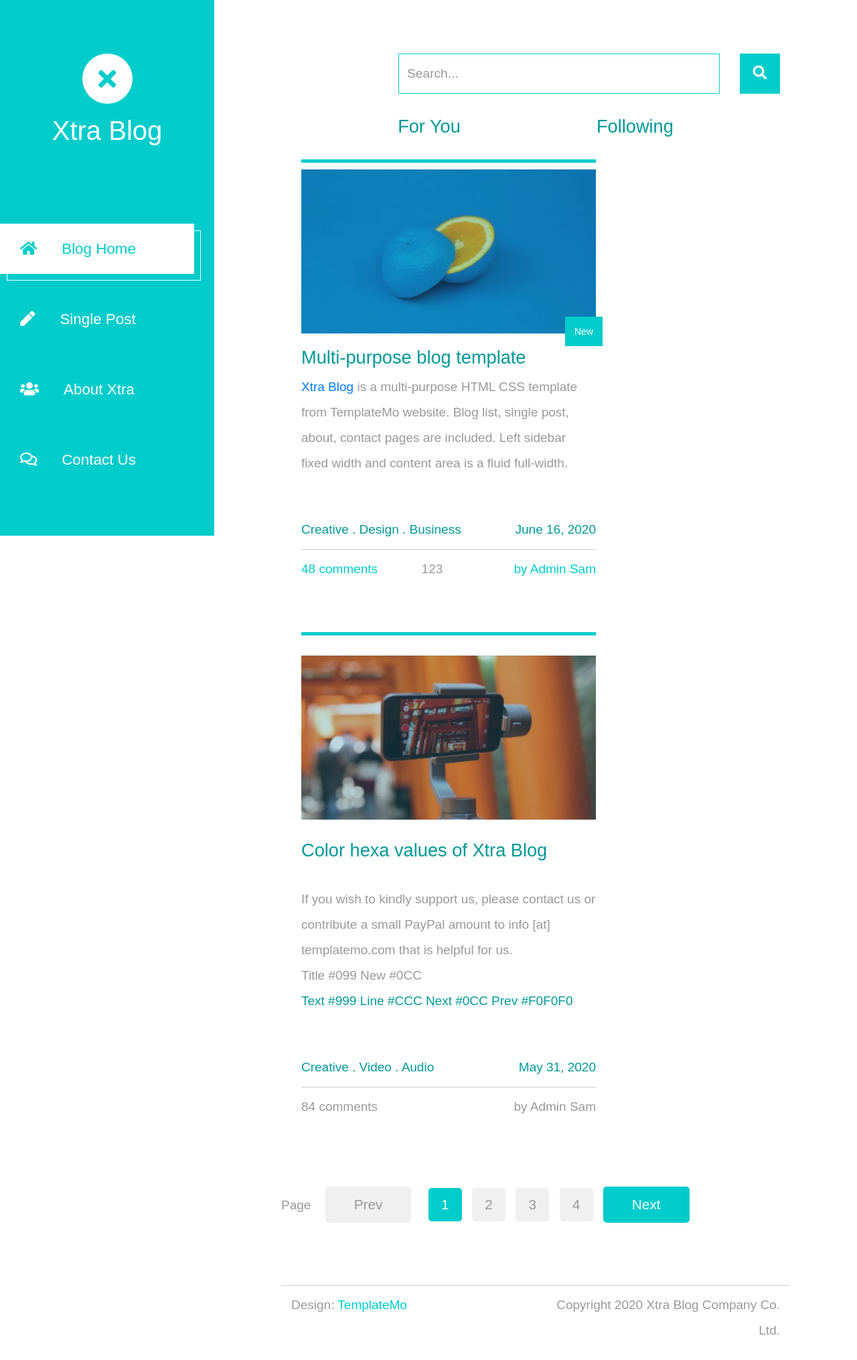
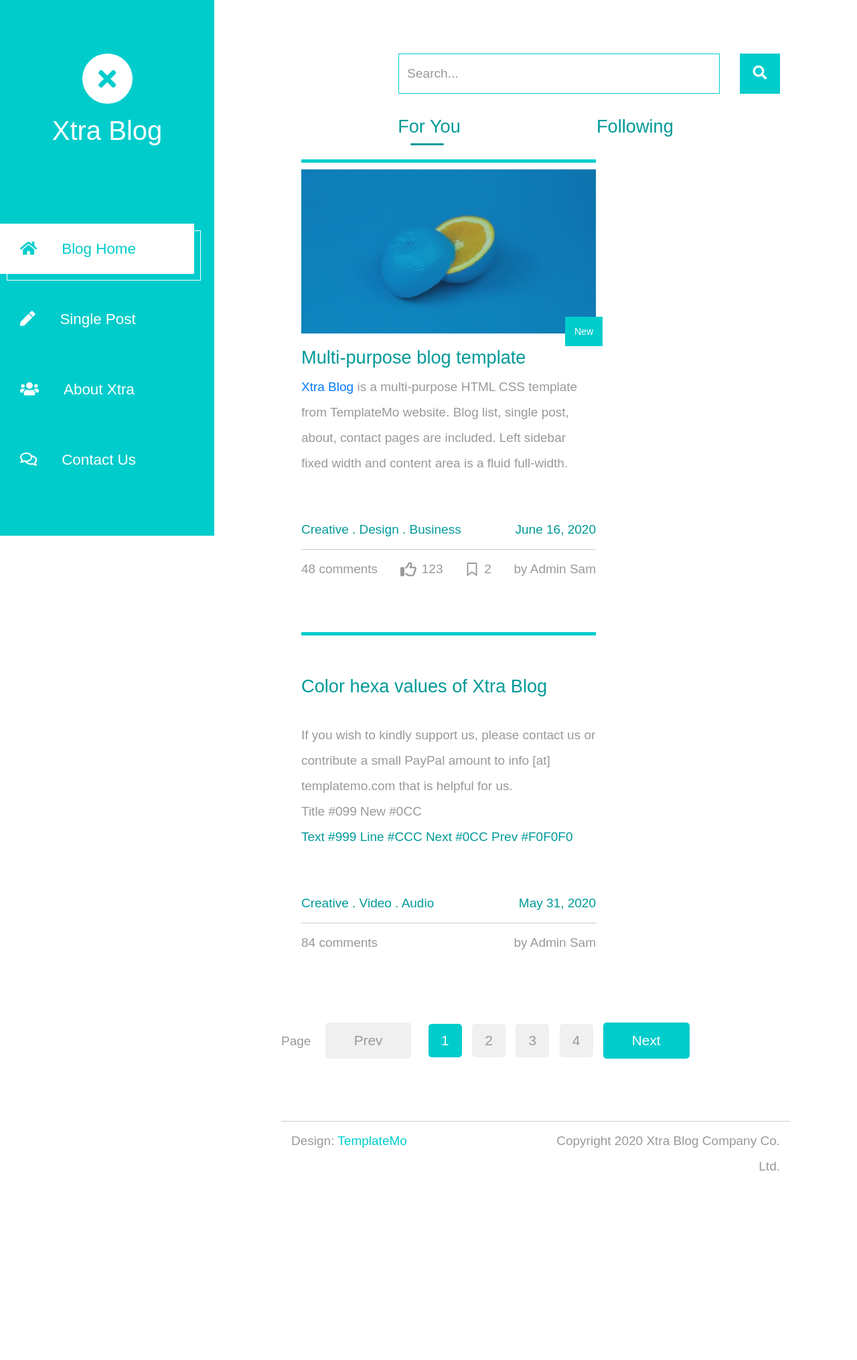
Before and after one commit to Akshola00/myblog, a Django app: page / in a window 1280 px wide. Shown: the whole page at 67% size. After the commit the page ends 1748 px from the top, so only its background shows below. Run offline with Django 4.2, Linux system fonts and the light colour scheme; some libraries are stand-ins or nearby versions.

Commit message:
progress

```diff
--- a/static/css/mycss.css
+++ b/static/css/mycss.css
@@ -1,23 +1,36 @@
-
-.options{
-
+.options {
   padding: 0px 20px 20px 20px;
   display: flex;
   align-items: center;
   justify-content: space-evenly;
   gap: 4rem;
 }
-.silvercolor{
-    color: #0CC;
+.options > a:nth-child(1)::after {
+  content: "";
+  width: 50px;
+  height: 3px;
+  border-radius: 10px;
+  background: #099;
+  position: absolute;
+    margin-top: 44px;
+  transform: translate(-150%);
 }
-body{
+.silvercolor {
+  color: #999;
+}
+body {
   display: block;
 }
 .tm-new-badge {
   top: 220px;
   font-size: 14px;
   right: -10px;
-    background-color: #0CC;
+  background-color: #0cc;
   color: white;
   padding: 3px 14px;
 }
+.svgimg{
+    display: flex;
+    align-items: center;
+    gap: .5rem;
+}
--- a/templates/index.html
+++ b/templates/index.html
@@ -9,7 +9,7 @@
     <link rel="stylesheet" href=" {% static 'fontawesome/css/all.min.css' %} "> <!-- https://fontawesome.com/ -->
     <link href=" {% static 'https://fonts.googleapis.com/css2?family=Source+Sans+Pro&display=swap ' %}"
         rel="stylesheet"> <!-- https://fonts.google.com/ -->
-    <link rel="stylesheet" href=" {% static 'css/font-awesome.min.css' %}">
+
     <link href="{% static 'css/bootstrap.min.css' %}" rel="stylesheet">
     <link href="{% static 'css/templatemo-xtra-blog.css' %}" rel="stylesheet">
     <link href="{% static 'css/mycss.css' %}" rel="stylesheet">
@@ -106,8 +106,18 @@
                     <hr>
                     <div class="d-flex justify-content-between">
                         <span> <a class="silvercolor" href="post.html">48 comments</a> </span>
-                        <span><i class="fa-regular fa-thumbs-up"></i> 123</span>
-                        <span><i class="fa-regular fa-bookmark"></i></span>
+                        <span class="svgimg" >
+                            <svg style="color: blue;" xmlns="http://www.w3.org/2000/svg" height="24" width="24"
+                                viewBox="0 0 512 512">
+                                <path fill="#999"
+                                    d="M323.8 34.8c-38.2-10.9-78.1 11.2-89 49.4l-5.7 20c-3.7 13-10.4 25-19.5 35l-51.3 56.4c-8.9 9.8-8.2 25 1.6 33.9s25 8.2 33.9-1.6l51.3-56.4c14.1-15.5 24.4-34 30.1-54.1l5.7-20c3.6-12.7 16.9-20.1 29.7-16.5s20.1 16.9 16.5 29.7l-5.7 20c-5.7 19.9-14.7 38.7-26.6 55.5c-5.2 7.3-5.8 16.9-1.7 24.9s12.3 13 21.3 13L448 224c8.8 0 16 7.2 16 16c0 6.8-4.3 12.7-10.4 15c-7.4 2.8-13 9-14.9 16.7s.1 15.8 5.3 21.7c2.5 2.8 4 6.5 4 10.6c0 7.8-5.6 14.3-13 15.7c-8.2 1.6-15.1 7.3-18 15.2s-1.6 16.7 3.6 23.3c2.1 2.7 3.4 6.1 3.4 9.9c0 6.7-4.2 12.6-10.2 14.9c-11.5 4.5-17.7 16.9-14.4 28.8c.4 1.3 .6 2.8 .6 4.3c0 8.8-7.2 16-16 16H286.5c-12.6 0-25-3.7-35.5-10.7l-61.7-41.1c-11-7.4-25.9-4.4-33.3 6.7s-4.4 25.9 6.7 33.3l61.7 41.1c18.4 12.3 40 18.8 62.1 18.8H384c34.7 0 62.9-27.6 64-62c14.6-11.7 24-29.7 24-50c0-4.5-.5-8.8-1.3-13c15.4-11.7 25.3-30.2 25.3-51c0-6.5-1-12.8-2.8-18.7C504.8 273.7 512 257.7 512 240c0-35.3-28.6-64-64-64l-92.3 0c4.7-10.4 8.7-21.2 11.8-32.2l5.7-20c10.9-38.2-11.2-78.1-49.4-89zM32 192c-17.7 0-32 14.3-32 32V448c0 17.7 14.3 32 32 32H96c17.7 0 32-14.3 32-32V224c0-17.7-14.3-32-32-32H32z" />
+                            </svg>123</span>
+                        <span class="svgimg">
+                            <svg xmlns="http://www.w3.org/2000/svg" height="20" width="20"
+                                viewBox="0 0 384 512">
+                                <path fill="#999"
+                                    d="M0 48C0 21.5 21.5 0 48 0l0 48V441.4l130.1-92.9c8.3-6 19.6-6 27.9 0L336 441.4V48H48V0H336c26.5 0 48 21.5 48 48V488c0 9-5 17.2-13 21.3s-17.6 3.4-24.9-1.8L192 397.5 37.9 507.5c-7.3 5.2-16.9 5.9-24.9 1.8S0 497 0 488V48z" />
+                            </svg> 2</span>
                         <span> <a class="silvercolor" href="profile.html">by Admin Sam</a></span>
                     </div>
                 </article>
@@ -115,9 +125,7 @@
                 <article class="col-12 col-md-6 tm-post">
                     <hr class="tm-hr-primary">
                     <a href="post.html" class="effect-lily tm-post-link tm-pt-20">
-                        <div class="tm-post-link-inner">
-                            <img src="img/img-05.jpg" alt="Image" class="img-fluid">
-                        </div>
+
                         <h2 class="tm-pt-30 tm-color-primary tm-post-title">Color hexa values of Xtra Blog</h2>
                     </a>
                     <p class="tm-pt-30">
```
Also changed, not shown: static/css/templatemo-xtra-blog.css (+0 -10 lines), static/js/templatemo-script.js (line endings or trailing spaces). Lines whose indentation alone changed are shown as unchanged.
